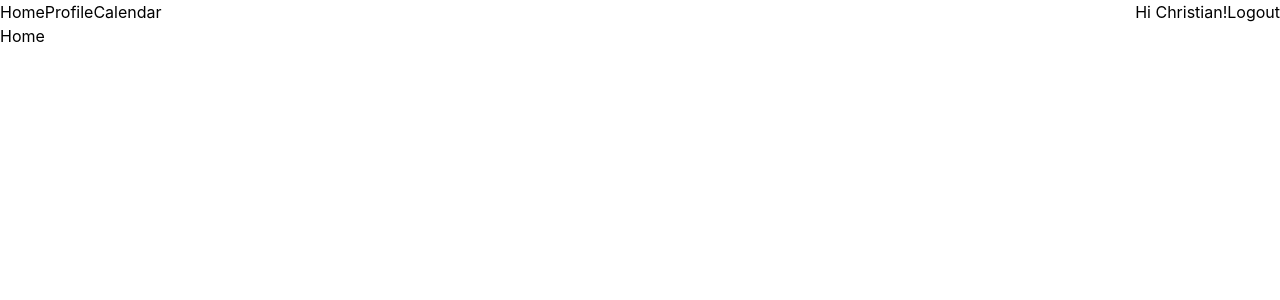
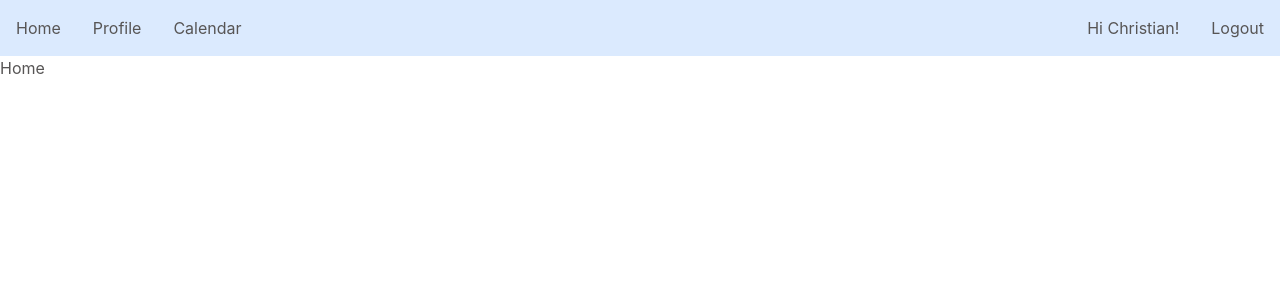
Before and after one commit to chrisgo2286/run-log-frontend, a React (Create React App) app: page / in a window 1280 px wide. Shown: the top 300 px of the page. Built offline with nearby package versions, Linux system fonts and the light colour scheme.

Commit message:
Added basic styling to navbar

```diff
--- a/src/App.css
+++ /dev/null
@@ -1,38 +0,0 @@
-.App {
-  text-align: center;
-}
-
-.App-logo {
-  height: 40vmin;
-  pointer-events: none;
-}
-
-@media (prefers-reduced-motion: no-preference) {
-  .App-logo {
-    animation: App-logo-spin infinite 20s linear;
-  }
-}
-
-.App-header {
-  background-color: #282c34;
-  min-height: 100vh;
-  display: flex;
-  flex-direction: column;
-  align-items: center;
-  justify-content: center;
-  font-size: calc(10px + 2vmin);
-  color: white;
-}
-
-.App-link {
-  color: #61dafb;
-}
-
-@keyframes App-logo-spin {
-  from {
-    transform: rotate(0deg);
-  }
-  to {
-    transform: rotate(360deg);
-  }
-}
--- /dev/null
+++ b/src/components/logout/logout.css
@@ -0,0 +1,3 @@
+.logout:hover {
+    color: var(--navbarLinkHover);
+}
--- a/src/components/logout/logout.jsx
+++ b/src/components/logout/logout.jsx
@@ -1,6 +1,8 @@
+import "./logout.css";
+
 export default function Logout () {
     return (
-        <div>
+        <div className="logout cursor-pointer">
             Logout
         </div>
     )
--- /dev/null
+++ b/src/components/navbar/navbar.css
@@ -0,0 +1,3 @@
+nav a:hover {
+    color: var(--navbarLinkHover);
+}
--- a/src/components/navbar/navbar.jsx
+++ b/src/components/navbar/navbar.jsx
@@ -4,6 +4,7 @@ import {
     siteLinksLoggedIn,
     siteLinksLoggedOut
 } from './navbarFunctions';
+import './navbar.css';
 
 export default function Navbar () {
     const user = {
@@ -20,11 +21,11 @@ export default function Navbar () {
     }
 
     return (
-        <nav className="flex justify-between">
-            <div>
+        <nav className="bg-blue-100 flex justify-between">
+            <div className="flex [&>*]:m-4">
                 { handleSiteLinks() }
             </div>
-            <div className="flex">
+            <div className="flex [&>*]:m-4">
                 { handleUserLinks() }
             </div>
         </nav>
--- a/src/index.css
+++ b/src/index.css
@@ -1,5 +1,10 @@
+:root {
+  --navbarLinkHover: rgb(218, 136, 111);
+}
+
 body {
   margin: 0;
+  color: rgb(87, 85, 85);
   font-family: -apple-system, BlinkMacSystemFont, 'Segoe UI', 'Roboto', 'Oxygen',
     'Ubuntu', 'Cantarell', 'Fira Sans', 'Droid Sans', 'Helvetica Neue',
     sans-serif;
```
